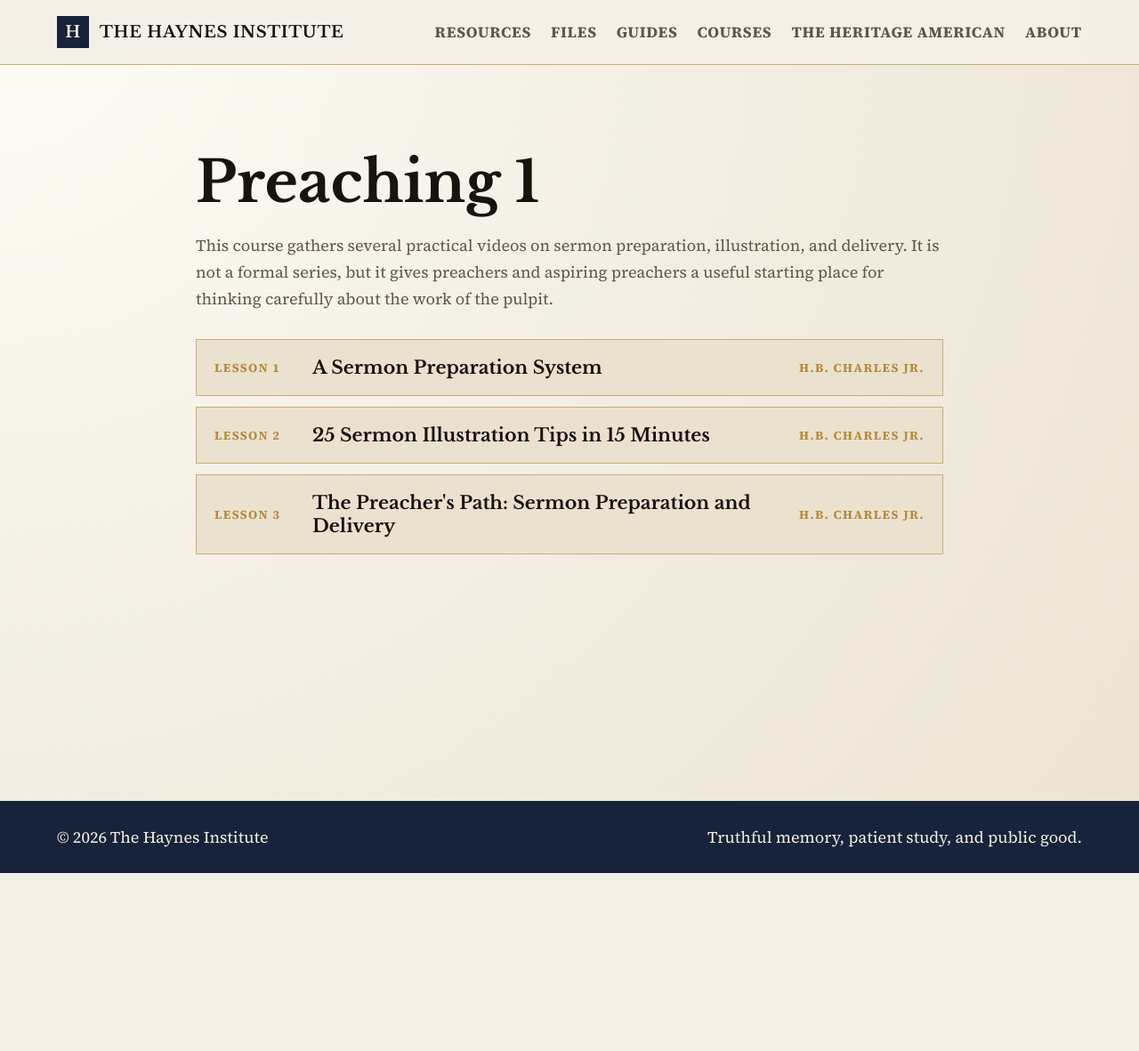
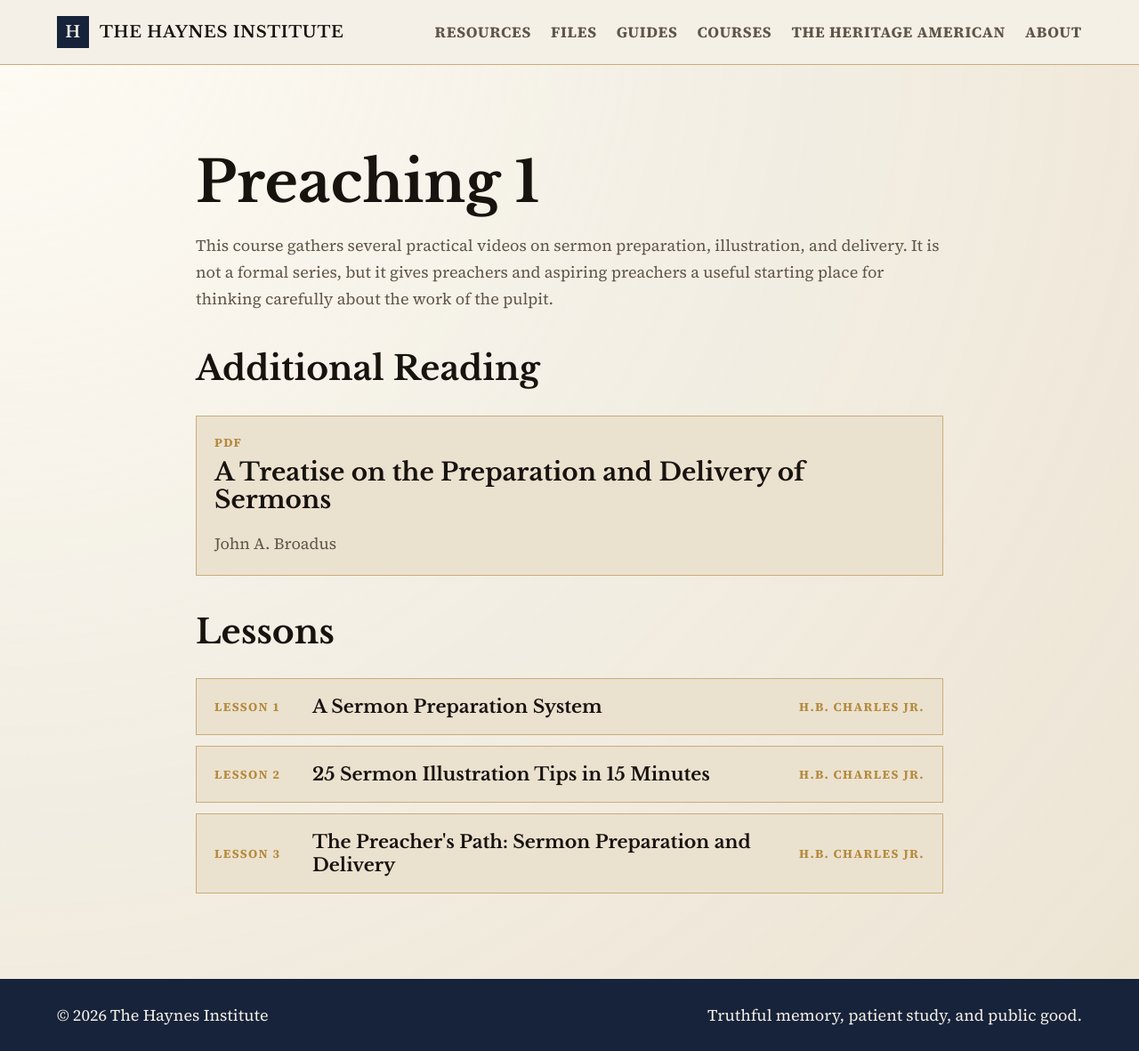
Before and after one commit to devguykyle/haynes-institute, a Jekyll site: the page built from courses/preaching-1.md, in a window 1280 px wide and 1181 px high. Shown: the whole window at 89% size. Built offline with Jekyll 4.4.1, drawn with Linux system fonts in a browser that asks for light colours.

Commit message:
added a resource to the preaching course

```diff
--- a/courses/preaching-1.md
+++ b/courses/preaching-1.md
@@ -8,6 +8,18 @@ permalink: /courses/preaching-1/
 # Preaching 1
 
 This course gathers several practical videos on sermon preparation, illustration, and delivery. It is not a formal series, but it gives preachers and aspiring preachers a useful starting place for thinking carefully about the work of the pulpit.
+
+## Additional Reading
+
+<div class="book-list">
+  <a class="book-card" href="https://www.monergism.com/thethreshold/sdg/broadus/A%20Treatise%20on%20the%20Preparation%20a%20-%20John%20A.%20Broadus.pdf">
+    <span>PDF</span>
+    <h2>A Treatise on the Preparation and Delivery of Sermons</h2>
+    <p>John A. Broadus</p>
+  </a>
+</div>
+
+## Lessons
 
 <div class="course-list">
   <a class="course-lesson" href="https://www.youtube.com/watch?v=puARvKeYU1g">
```
Also changed, not shown: courses/preaching-2.md (+12 -0 lines).
